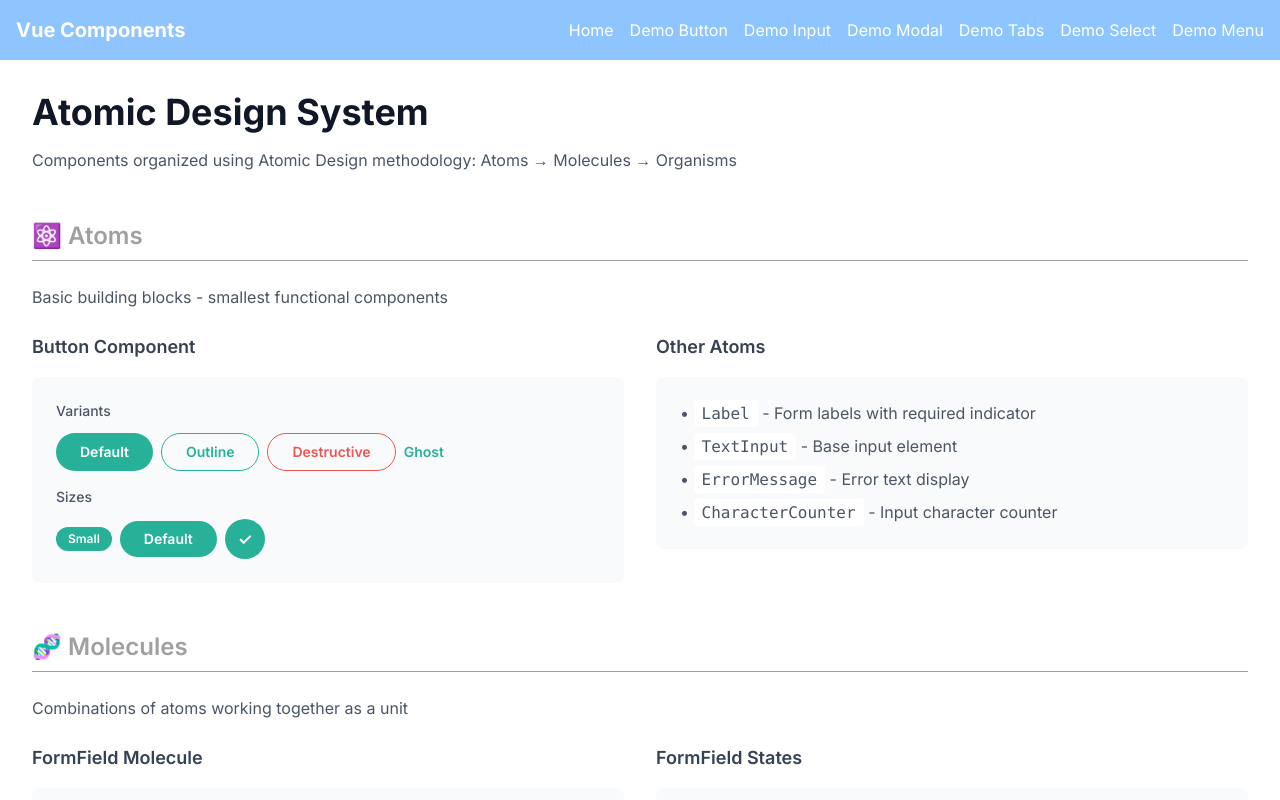
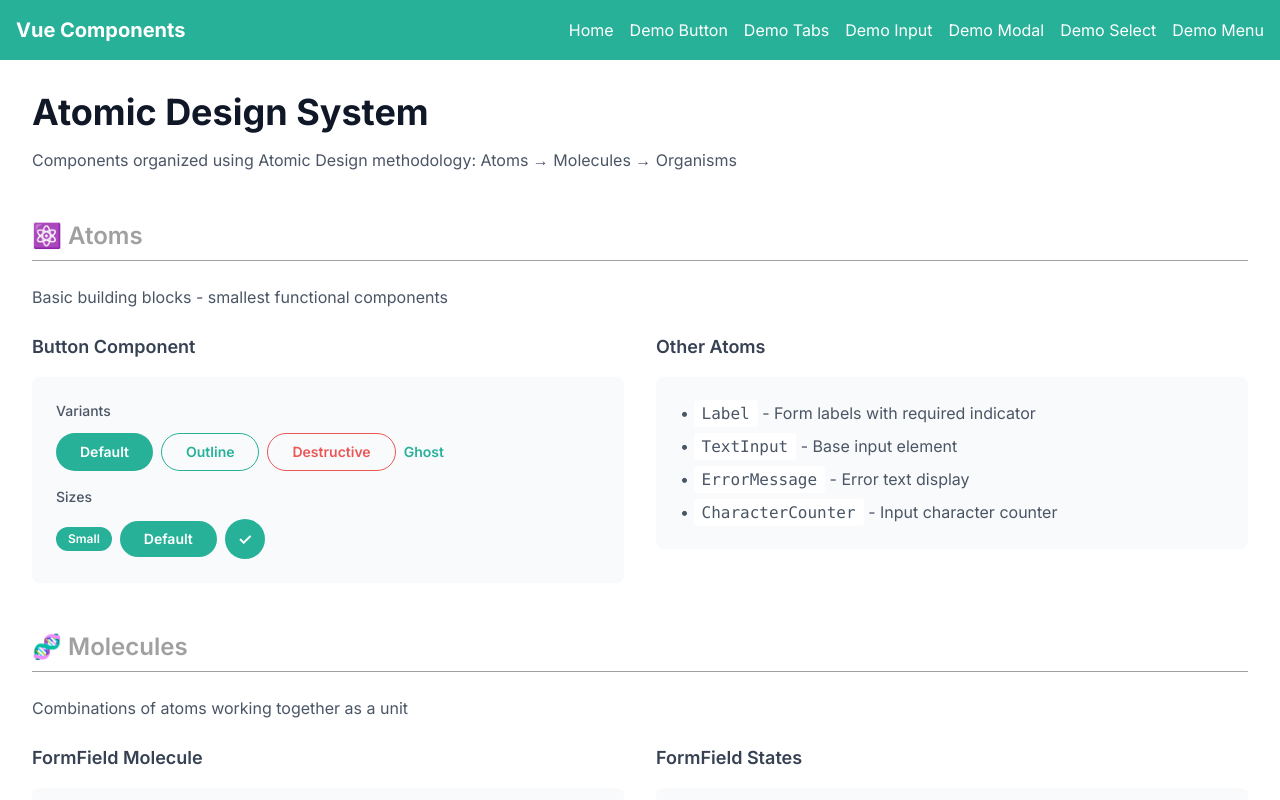
Before and after one commit to tsaqifmu/vue-components, a Vue app: page / in a window 1280 px wide. Shown: the top 800 px of the page. Built offline with nearby package versions, Linux system fonts and the light colour scheme.

Commit message:
refactor: Update navigation styling and remove duplicate link in App.vue
- Changed navigation class from "bg-blue-300" to "bg-primary" for consistent theming.
- Added "Demo Tabs" link to the navigation and removed the duplicate entry for improved clarity and organization.

```diff
--- a/src/App.vue
+++ b/src/App.vue
@@ -4,7 +4,7 @@ import { RouterLink } from 'vue-router'
 
 <template>
   <div id="app">
-    <nav class="bg-blue-300 p-4 text-white">
+    <nav class="bg-primary p-4 text-white">
       <div class="container mx-auto flex items-center justify-between">
         <h1 class="text-xl font-bold">Vue Components</h1>
         <div class="space-x-4">
@@ -12,14 +12,14 @@ import { RouterLink } from 'vue-router'
           <RouterLink to="/demo-button" class="transition-colors hover:text-blue-200"
             >Demo Button</RouterLink
           >
+          <RouterLink to="/demo-tabs" class="transition-colors hover:text-blue-200"
+            >Demo Tabs</RouterLink
+          >
           <RouterLink to="/demo-input" class="transition-colors hover:text-blue-200"
             >Demo Input</RouterLink
           >
           <RouterLink to="/demo-modal" class="transition-colors hover:text-blue-200"
             >Demo Modal</RouterLink
-          >
-          <RouterLink to="/demo-tabs" class="transition-colors hover:text-blue-200"
-            >Demo Tabs</RouterLink
           >
           <RouterLink to="/demo-select" class="transition-colors hover:text-blue-200"
             >Demo Select</RouterLink
```
